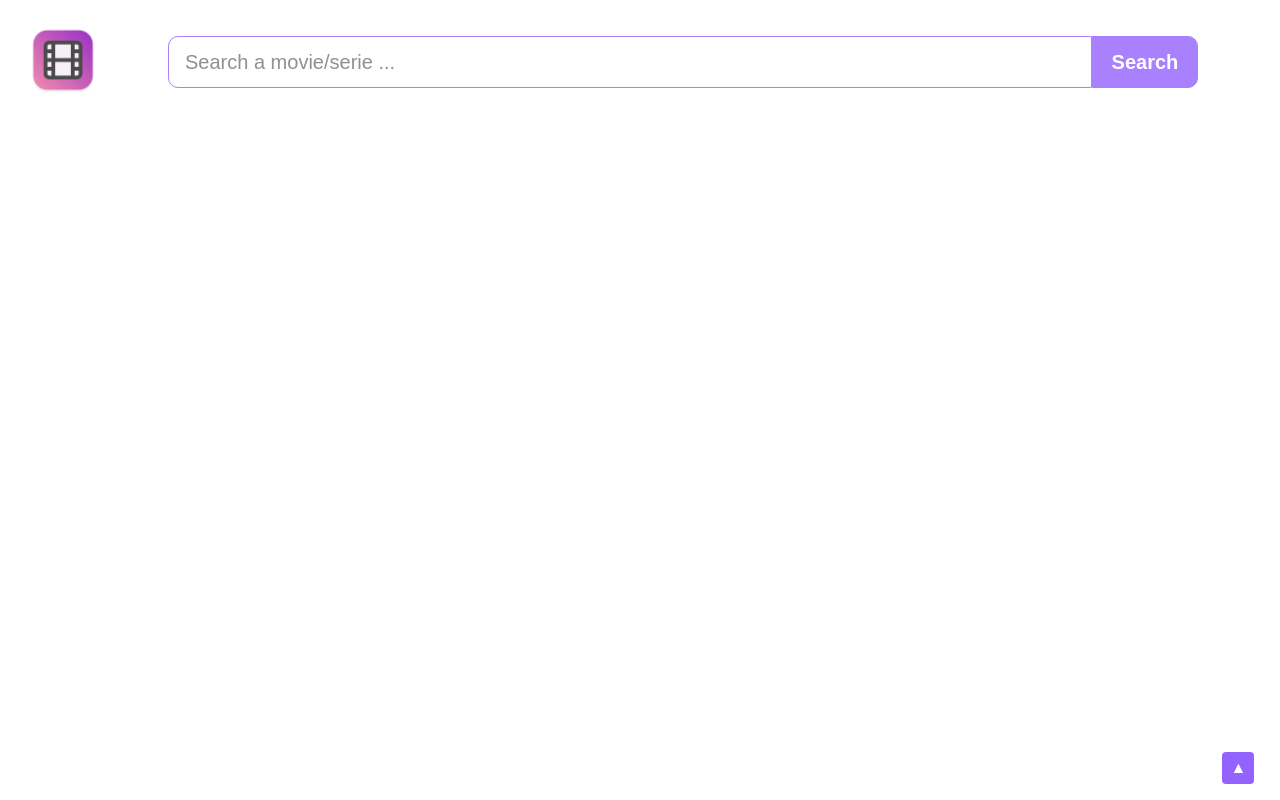
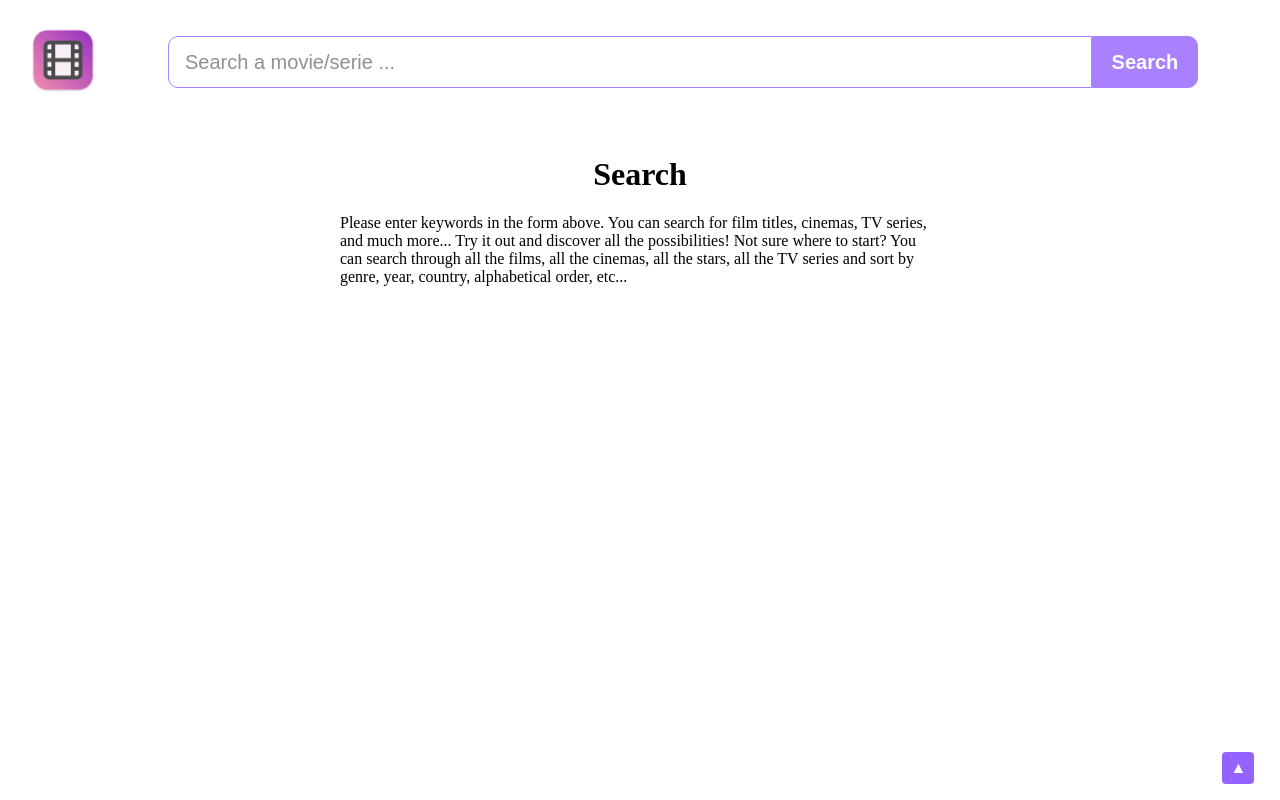
Before and after one commit to Ceartyme/movie_javascript, a plain HTML site: page search.html in a window 1280 px wide. Drawn offline with Linux system fonts and the light colour scheme.

Commit message:
feat(search): search text added

```diff
--- a/search.html
+++ b/search.html
@@ -23,6 +23,19 @@
     <div id="container">
     </div>
 
+<main>
+    <div id="todelete">
+    <div id="emptytitle">
+        <h1>Search</h1>
+    </div>
+    <div id="emptytext">
+        <div id="intext">
+            Please enter keywords in the form above. You can search for film titles, cinemas, TV series, and much more... Try it out and discover all the possibilities! Not sure where to start? You can search through all the films, all the cinemas, all the stars, all the TV series and sort by genre, year, country, alphabetical order, etc...
+        </div>
+    </div>
+    </div>
+</main>
+
     <a id="scroll-up" class="scroll-up" href="#">
         <p>▲</p>
       </a>
--- a/style_search_movie.css
+++ b/style_search_movie.css
@@ -14,6 +14,21 @@ html{
     scroll-behavior: smooth;
 }
 
+
+#emptytitle{
+    display: flex;
+    justify-content: center;
+    font-weight: bold;
+}
+
+#emptytext {
+    display: flex;
+    justify-content: center;
+}
+
+#intext {
+    max-width: 600px;
+}
 
 #container{
     width: 90%;
```
